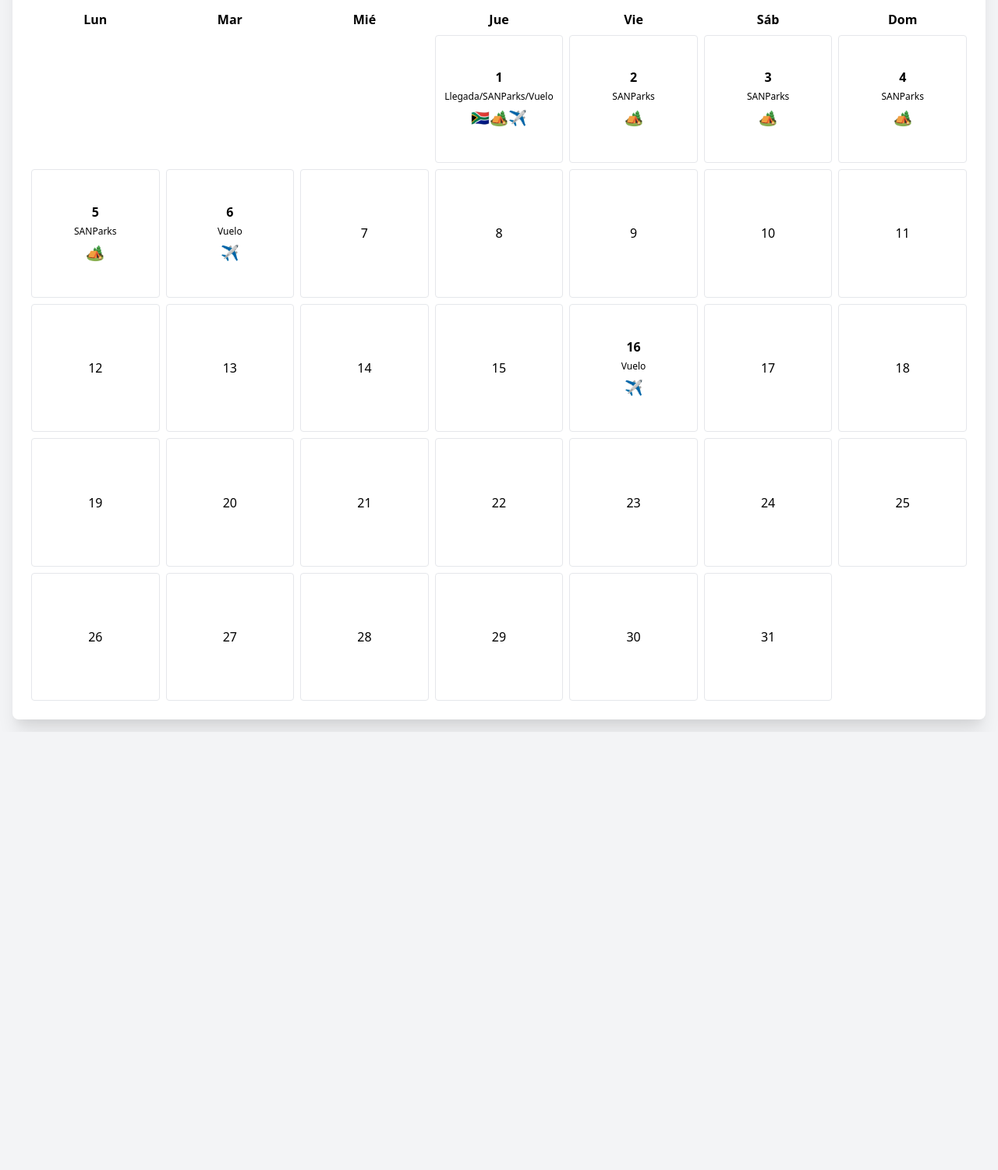
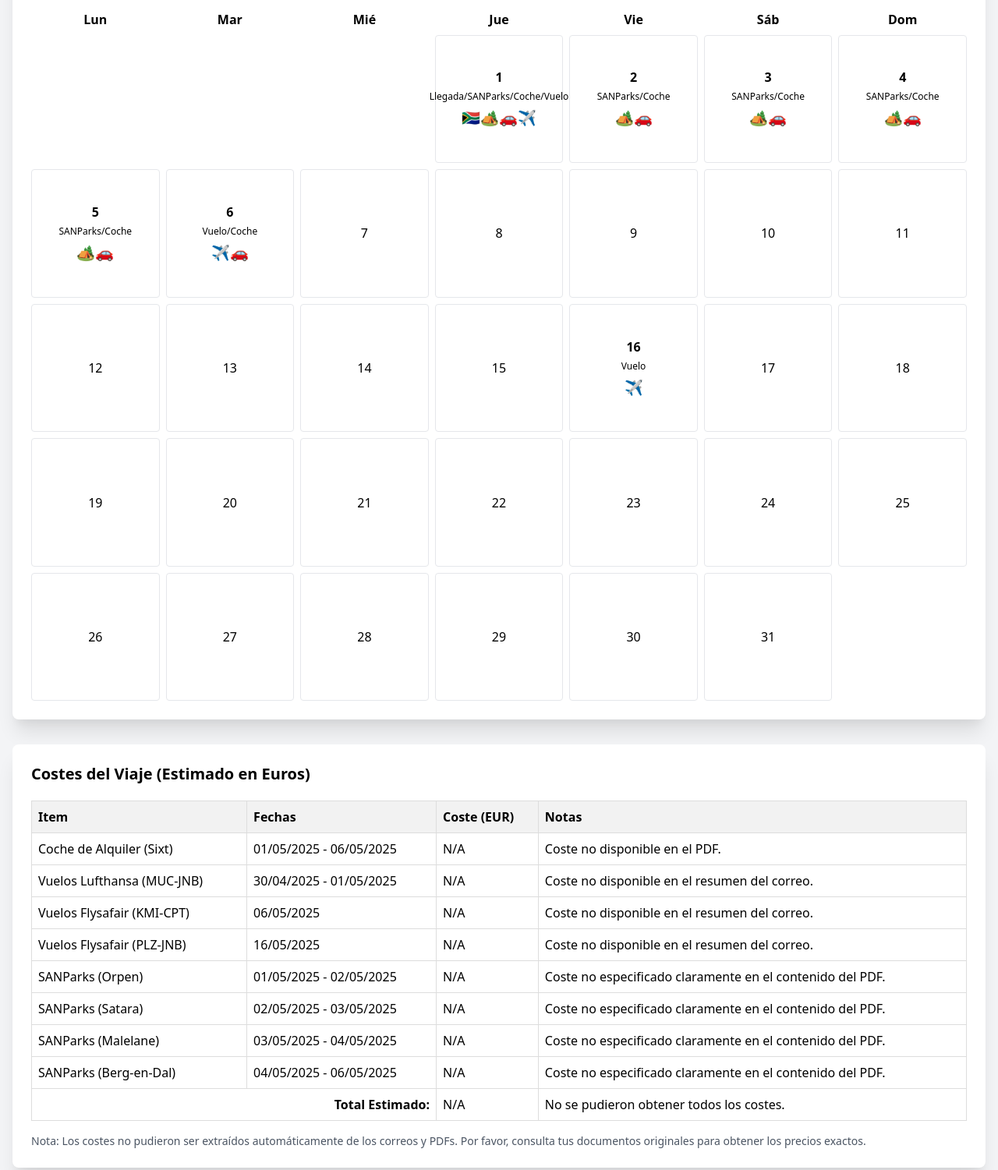
Before and after one commit to Emiralles-DE/CalculadoraIF, a plain HTML site: page Calendario.html in a window 1280 px wide. Shown: the part 400-1901 px from the top of the page at 78% size. Before the commit the page ends 1339 px from the top, so only its background shows below. Drawn offline with nearby package versions, Linux system fonts and the light colour scheme.

Commit message:
Calendario.html

```diff
--- a/Calendario.html
+++ b/Calendario.html
@@ -31,6 +31,7 @@
             white-space: nowrap;
             z-index: 10;
             margin-bottom: 5px;
+            text-align: left; /* Align text left in details */
         }
         .calendar-day:hover .details {
             display: block;
@@ -55,6 +56,19 @@
         }
         .day-icon {
              font-size: 1.2rem; /* Adjust icon size */
+        }
+        table {
+            width: 100%;
+            border-collapse: collapse;
+            margin-top: 20px;
+        }
+        th, td {
+            border: 1px solid #ddd;
+            padding: 8px;
+            text-align: left;
+        }
+        th {
+            background-color: #f2f2f2;
         }
     </style>
 </head>
@@ -101,12 +115,14 @@
                 <div></div><div></div><div></div>
                 <div class="calendar-day p-2 rounded hover:bg-green-200">
                     <div class="day-number">1</div>
-                     <div class="day-title">Llegada/SANParks/Vuelo</div>
-                    <div class="day-icon">🇿🇦🏕️✈️</div>
+                     <div class="day-title">Llegada/SANParks/Coche/Vuelo</div>
+                    <div class="day-icon">🇿🇦🏕️🚗✈️</div>
                     <div class="details">
                         Llegada a Johannesburgo (08:35)<br>
                         SANParks: Orpen Rest Camp<br>
                         Reserva: R9710255<br>
+                        Coche Alquiler:<br>
+                        Recogida JNB (08:45)<br>
                         Vuelo Lufthansa:<br>
                         Johannesburgo a Frankfurt (10:15 - 19:00)<br>
                         Frankfurt a Múnich (20:00 - 21:05)
@@ -114,48 +130,54 @@
                 </div>
                 <div class="calendar-day p-2 rounded hover:bg-green-200">
                     <div class="day-number">2</div>
-                     <div class="day-title">SANParks</div>
-                    <div class="day-icon">🏕️</div>
+                     <div class="day-title">SANParks/Coche</div>
+                    <div class="day-icon">🏕️🚗</div>
                     <div class="details">
                         SANParks: Satara Rest Camp<br>
-                        Reserva: R9711890
+                        Reserva: R9711890<br>
+                        Coche Alquiler
                     </div>
                 </div>
                  <div class="calendar-day p-2 rounded hover:bg-green-200">
                     <div class="day-number">3</div>
-                     <div class="day-title">SANParks</div>
-                    <div class="day-icon">🏕️</div>
+                     <div class="day-title">SANParks/Coche</div>
+                    <div class="day-icon">🏕️🚗</div>
                     <div class="details">
                         SANParks: Malelane Rest Camp<br>
-                        Reserva: R9711890
+                        Reserva: R9711890<br>
+                        Coche Alquiler
                     </div>
                 </div>
                  <div class="calendar-day p-2 rounded hover:bg-green-200">
                      <div class="day-number">4</div>
-                     <div class="day-title">SANParks</div>
-                    <div class="day-icon">🏕️</div>
+                     <div class="day-title">SANParks/Coche</div>
+                    <div class="day-icon">🏕️🚗</div>
                     <div class="details">
                         SANParks: Berg-en-Dal Rest Camp<br>
-                        Reserva: R9711882
+                        Reserva: R9711882<br>
+                        Coche Alquiler
                     </div>
                 </div>
                  <div class="calendar-day p-2 rounded hover:bg-green-200">
                      <div class="day-number">5</div>
-                     <div class="day-title">SANParks</div>
-                    <div class="day-icon">🏕️</div>
+                     <div class="day-title">SANParks/Coche</div>
+                    <div class="day-icon">🏕️🚗</div>
                     <div class="details">
                         SANParks: Berg-en-Dal Rest Camp<br>
-                        Reserva: R9711882
+                        Reserva: R9711882<br>
+                        Coche Alquiler
                     </div>
                 </div>
                  <div class="calendar-day p-2 rounded hover:bg-blue-200">
                      <div class="day-number">6</div>
-                     <div class="day-title">Vuelo</div>
-                    <div class="day-icon">✈️</div>
+                     <div class="day-title">Vuelo/Coche</div>
+                    <div class="day-icon">✈️🚗</div>
                     <div class="details">
                         Vuelo Flysafair:<br>
                         Kruger Mpumalanga Int. a Ciudad del Cabo<br>
-                        (12:05 - 14:50)
+                        (12:05 - 14:50)<br>
+                        Coche Alquiler:<br>
+                        Devolución MQP (11:00)
                     </div>
                 </div>
                  <div class="calendar-day p-2 rounded">7</div>
@@ -195,6 +217,77 @@
             </div>
 
              </div>
+
+        <div class="bg-white p-6 rounded-lg shadow-xl mt-8">
+            <h2 class="text-xl font-semibold mb-4">Costes del Viaje (Estimado en Euros)</h2>
+            <table>
+                <thead>
+                    <tr>
+                        <th>Item</th>
+                        <th>Fechas</th>
+                        <th>Coste (EUR)</th>
+                        <th>Notas</th>
+                    </tr>
+                </thead>
+                <tbody>
+                    <tr>
+                        <td>Coche de Alquiler (Sixt)</td>
+                        <td>01/05/2025 - 06/05/2025</td>
+                        <td>N/A</td>
+                        <td>Coste no disponible en el PDF.</td>
+                    </tr>
+                    <tr>
+                        <td>Vuelos Lufthansa (MUC-JNB)</td>
+                        <td>30/04/2025 - 01/05/2025</td>
+                        <td>N/A</td>
+                        <td>Coste no disponible en el resumen del correo.</td>
+                    </tr>
+                     <tr>
+                        <td>Vuelos Flysafair (KMI-CPT)</td>
+                        <td>06/05/2025</td>
+                        <td>N/A</td>
+                        <td>Coste no disponible en el resumen del correo.</td>
+                    </tr>
+                     <tr>
+                        <td>Vuelos Flysafair (PLZ-JNB)</td>
+                        <td>16/05/2025</td>
+                        <td>N/A</td>
+                        <td>Coste no disponible en el resumen del correo.</td>
+                    </tr>
+                    <tr>
+                        <td>SANParks (Orpen)</td>
+                        <td>01/05/2025 - 02/05/2025</td>
+                        <td>N/A</td>
+                        <td>Coste no especificado claramente en el contenido del PDF.</td>
+                    </tr>
+                     <tr>
+                        <td>SANParks (Satara)</td>
+                        <td>02/05/2025 - 03/05/2025</td>
+                        <td>N/A</td>
+                        <td>Coste no especificado claramente en el contenido del PDF.</td>
+                    </tr>
+                     <tr>
+                        <td>SANParks (Malelane)</td>
+                        <td>03/05/2025 - 04/05/2025</td>
+                        <td>N/A</td>
+                        <td>Coste no especificado claramente en el contenido del PDF.</td>
+                    </tr>
+                     <tr>
+                        <td>SANParks (Berg-en-Dal)</td>
+                        <td>04/05/2025 - 06/05/2025</td>
+                        <td>N/A</td>
+                        <td>Coste no especificado claramente en el contenido del PDF.</td>
+                    </tr>
+
+                    <tr>
+                        <td colspan="2" class="text-right font-bold">Total Estimado:</td>
+                        <td>N/A</td>
+                        <td>No se pudieron obtener todos los costes.</td>
+                    </tr>
+                </tbody>
+            </table>
+             <p class="mt-4 text-sm text-gray-600">Nota: Los costes no pudieron ser extraídos automáticamente de los correos y PDFs. Por favor, consulta tus documentos originales para obtener los precios exactos.</p>
+        </div>
     </div>
 
 </body>
```
